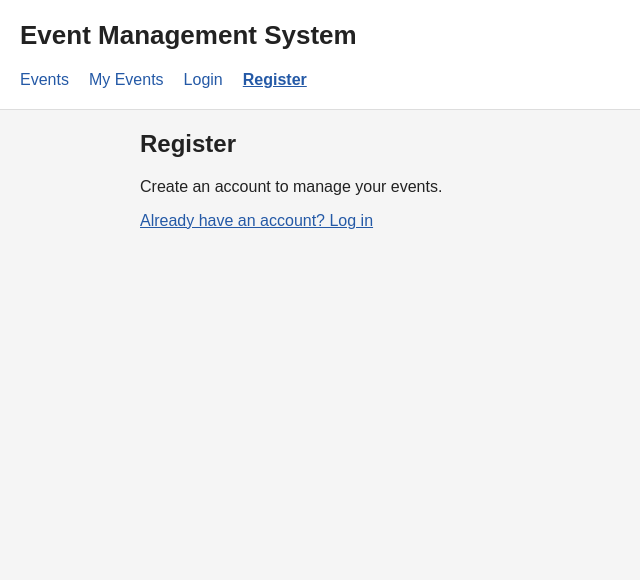
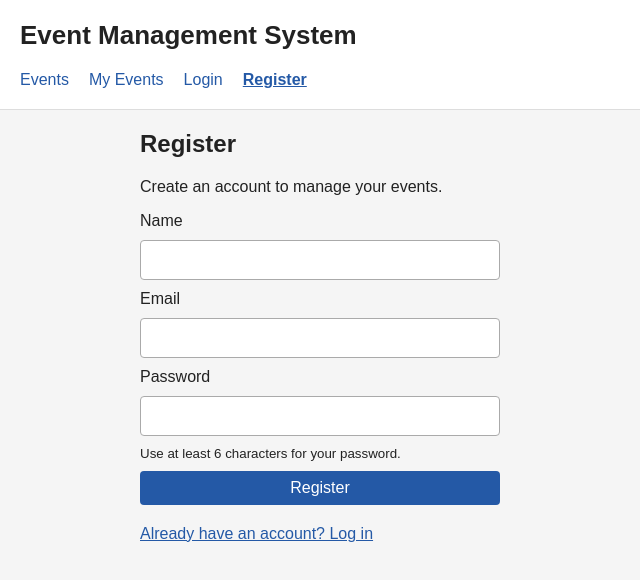
Before and after one commit to Sohaib-Haider/Event-Management-System, a React (Vite) app: page /register in a window 1280 px wide. Shown: the top 580 px of the page, without its empty margins (0-640 px from the left). Built offline with nearby package versions, Linux system fonts and the light colour scheme.

Commit message:
Implement authentication with Redux and local storage

```diff
--- a/src/components/Navbar.jsx
+++ b/src/components/Navbar.jsx
@@ -1,6 +1,17 @@
-import { NavLink } from 'react-router-dom'
+import { NavLink, useNavigate } from 'react-router-dom'
+import { useDispatch, useSelector } from 'react-redux'
+import { logoutUser } from '../redux/authSlice.js'
 
 function Navbar() {
+  const currentUser = useSelector((state) => state.auth.currentUser)
+  const dispatch = useDispatch()
+  const navigate = useNavigate()
+
+  function handleLogout() {
+    dispatch(logoutUser())
+    navigate('/login')
+  }
+
   return (
     <header>
       <h1>Event Management System</h1>
@@ -8,8 +19,18 @@ function Navbar() {
       <nav aria-label="Main navigation">
         <NavLink to="/" end>Events</NavLink>
         <NavLink to="/my-events">My Events</NavLink>
-        <NavLink to="/login">Login</NavLink>
-        <NavLink to="/register">Register</NavLink>
+
+        {currentUser ? (
+          <>
+            <span>Welcome, {currentUser.name}</span>
+            <button type="button" onClick={handleLogout}>Logout</button>
+          </>
+        ) : (
+          <>
+            <NavLink to="/login">Login</NavLink>
+            <NavLink to="/register">Register</NavLink>
+          </>
+        )}
       </nav>
     </header>
   )
--- a/src/index.css
+++ b/src/index.css
@@ -44,3 +44,34 @@ main {
 h2 {
   margin-top: 0;
 }
+
+form {
+  display: flex;
+  flex-direction: column;
+  gap: 10px;
+  max-width: 360px;
+  margin-bottom: 20px;
+}
+
+input {
+  padding: 10px;
+  font: inherit;
+  border: 1px solid #aaa;
+  border-radius: 4px;
+  min-width: 0;
+}
+
+button {
+  padding: 8px 14px;
+  font: inherit;
+  color: #fff;
+  background-color: #2459a6;
+  border: none;
+  border-radius: 4px;
+  cursor: pointer;
+}
+
+.error {
+  color: #b00020;
+  margin: 0;
+}
--- a/src/main.jsx
+++ b/src/main.jsx
@@ -1,5 +1,11 @@
 import { createRoot } from 'react-dom/client'
+import { Provider } from 'react-redux'
+import store from './redux/store.js'
 import App from './App.jsx'
 import './index.css'
 
-createRoot(document.getElementById('root')).render(<App />)
+createRoot(document.getElementById('root')).render(
+  <Provider store={store}>
+    <App />
+  </Provider>
+)
--- a/src/pages/Login.jsx
+++ b/src/pages/Login.jsx
@@ -1,10 +1,45 @@
-import { Link } from 'react-router-dom'
+import { useEffect, useState } from 'react'
+import { useDispatch, useSelector } from 'react-redux'
+import { Link, useNavigate } from 'react-router-dom'
+import { loginUser, clearError } from '../redux/authSlice.js'
 
 function Login() {
+  const [email, setEmail] = useState('')
+  const [password, setPassword] = useState('')
+  const { currentUser, error } = useSelector((state) => state.auth)
+  const dispatch = useDispatch()
+  const navigate = useNavigate()
+
+  useEffect(() => {
+    dispatch(clearError())
+  }, [dispatch])
+
+  useEffect(() => {
+    if (currentUser) {
+      navigate('/')
+    }
+  }, [currentUser, navigate])
+
+  function handleSubmit(event) {
+    event.preventDefault()
+    dispatch(loginUser({ email: email.trim().toLowerCase(), password }))
+  }
+
   return (
     <section>
       <h2>Login</h2>
       <p>Log in to register for events.</p>
+
+      <form onSubmit={handleSubmit}>
+        <label htmlFor="email">Email</label>
+        <input id="email" type="email" autoComplete="email" value={email} onChange={(event) => setEmail(event.target.value)} required />
+
+        <label htmlFor="password">Password</label>
+        <input id="password" type="password" autoComplete="current-password" value={password} onChange={(event) => setPassword(event.target.value)} required />
+
+        {error && <p className="error" role="alert">{error}</p>}
+        <button type="submit">Login</button>
+      </form>
 
       <Link to="/register">Create an account</Link>
     </section>
--- a/src/pages/Register.jsx
+++ b/src/pages/Register.jsx
@@ -1,10 +1,58 @@
-import { Link } from 'react-router-dom'
+import { useEffect, useState } from 'react'
+import { useDispatch, useSelector } from 'react-redux'
+import { Link, useNavigate } from 'react-router-dom'
+import { registerUser, clearError } from '../redux/authSlice.js'
 
 function Register() {
+  const [name, setName] = useState('')
+  const [email, setEmail] = useState('')
+  const [password, setPassword] = useState('')
+  const [nameError, setNameError] = useState('')
+  const { currentUser, error } = useSelector((state) => state.auth)
+  const dispatch = useDispatch()
+  const navigate = useNavigate()
+
+  useEffect(() => {
+    dispatch(clearError())
+  }, [dispatch])
+
+  useEffect(() => {
+    if (currentUser) {
+      navigate('/')
+    }
+  }, [currentUser, navigate])
+
+  function handleSubmit(event) {
+    event.preventDefault()
+
+    if (!name.trim()) {
+      setNameError('Please enter your name.')
+      return
+    }
+
+    setNameError('')
+    dispatch(registerUser({ name: name.trim(), email: email.trim().toLowerCase(), password }))
+  }
+
   return (
     <section>
       <h2>Register</h2>
       <p>Create an account to manage your events.</p>
+
+      <form onSubmit={handleSubmit}>
+        <label htmlFor="name">Name</label>
+        <input id="name" type="text" autoComplete="name" value={name} onChange={(event) => setName(event.target.value)} required />
+
+        <label htmlFor="email">Email</label>
+        <input id="email" type="email" autoComplete="email" value={email} onChange={(event) => setEmail(event.target.value)} required />
+
+        <label htmlFor="password">Password</label>
+        <input id="password" type="password" autoComplete="new-password" minLength={6} value={password} onChange={(event) => setPassword(event.target.value)} required />
+        <small>Use at least 6 characters for your password.</small>
+
+        {(nameError || error) && <p className="error" role="alert">{nameError || error}</p>}
+        <button type="submit">Register</button>
+      </form>
 
       <Link to="/login">Already have an account? Log in</Link>
     </section>
--- /dev/null
+++ b/src/redux/authSlice.js
@@ -0,0 +1,61 @@
+import { createSlice } from '@reduxjs/toolkit'
+
+let savedUsers = []
+let savedUser = null
+
+try {
+  savedUsers = JSON.parse(localStorage.getItem('users')) || []
+  savedUser = JSON.parse(localStorage.getItem('currentUser')) || null
+} catch {
+  savedUsers = []
+  savedUser = null
+}
+
+const authSlice = createSlice({
+  name: 'auth',
+  initialState: {
+    users: savedUsers,
+    currentUser: savedUser,
+    error: '',
+  },
+  reducers: {
+    registerUser(state, action) {
+      const { name, email, password } = action.payload
+      const existingUser = state.users.find((user) => user.email === email)
+
+      if (existingUser) {
+        state.error = 'An account with this email already exists.'
+        return
+      }
+
+      state.users.push({ name, email, password })
+      state.currentUser = { name, email }
+      state.error = ''
+    },
+
+    loginUser(state, action) {
+      const { email, password } = action.payload
+      const user = state.users.find((user) => user.email === email && user.password === password)
+
+      if (!user) {
+        state.error = 'Incorrect email or password.'
+        return
+      }
+
+      state.currentUser = { name: user.name, email: user.email }
+      state.error = ''
+    },
+
+    logoutUser(state) {
+      state.currentUser = null
+      state.error = ''
+    },
+
+    clearError(state) {
+      state.error = ''
+    },
+  },
+})
+
+export const { registerUser, loginUser, logoutUser, clearError } = authSlice.actions
+export default authSlice.reducer
--- /dev/null
+++ b/src/redux/store.js
@@ -0,0 +1,17 @@
+import { configureStore } from '@reduxjs/toolkit'
+import authReducer from './authSlice.js'
+
+const store = configureStore({
+  reducer: {
+    auth: authReducer,
+  },
+})
+
+store.subscribe(() => {
+  const { users, currentUser } = store.getState().auth
+
+  localStorage.setItem('users', JSON.stringify(users))
+  localStorage.setItem('currentUser', JSON.stringify(currentUser))
+})
+
+export default store
```
